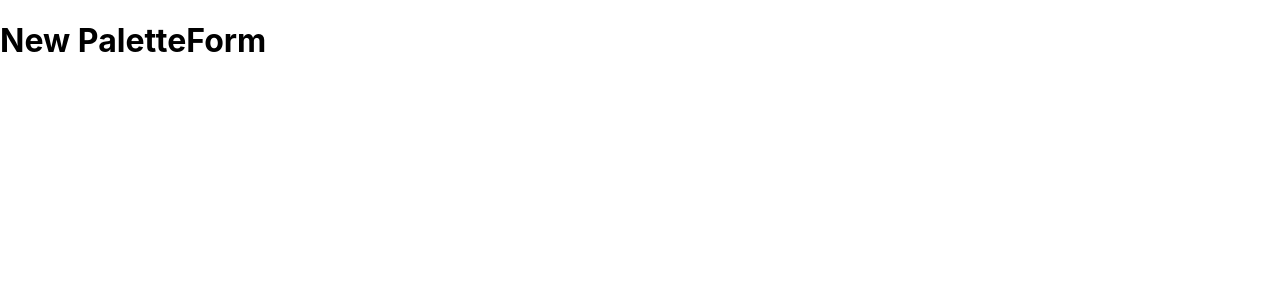
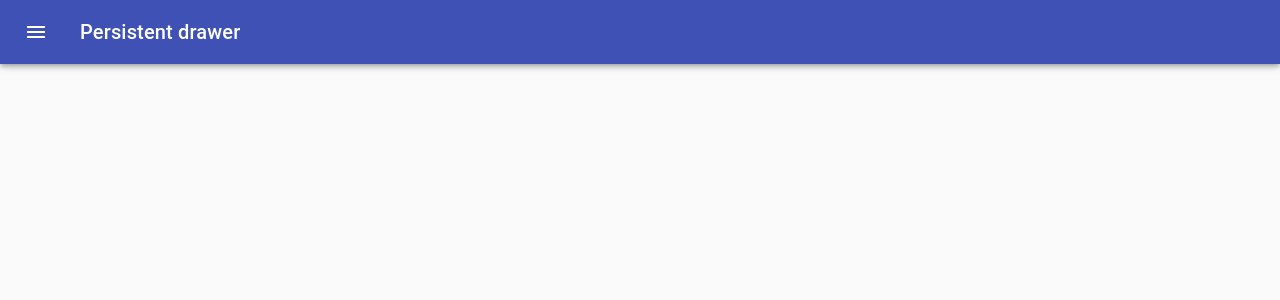
Before and after one commit to SumanIslam/ui-color-palette-react, a React (Create React App) app: page /palette/new in a window 1280 px wide. Shown: the top 300 px of the page. Built offline with nearby package versions, Linux system fonts and the light colour scheme.

Commit message:
added drawer

```diff
--- a/package.json
+++ b/package.json
@@ -7,6 +7,7 @@
     "@material-ui/icons": "^4.11.2",
     "@material-ui/styles": "^4.11.4",
     "chroma-js": "^2.1.1",
+    "classnames": "^2.3.1",
     "rc-slider": "^9.7.2",
     "react": "^17.0.2",
     "react-copy-to-clipboard": "^5.0.3",
--- a/src/NewPaletteForm.js
+++ b/src/NewPaletteForm.js
@@ -1,14 +1,143 @@
+// dependencies
+import AppBar from '@material-ui/core/AppBar';
+import CssBaseline from '@material-ui/core/CssBaseline';
+import Divider from '@material-ui/core/Divider';
+import Drawer from '@material-ui/core/Drawer';
+import IconButton from '@material-ui/core/IconButton';
+import { withStyles } from '@material-ui/core/styles';
+import Toolbar from '@material-ui/core/Toolbar';
+import Typography from '@material-ui/core/Typography';
+import ChevronLeftIcon from '@material-ui/icons/ChevronLeft';
+import MenuIcon from '@material-ui/icons/Menu';
+import classNames from 'classnames';
 import React, { Component } from 'react';
 
-// eslint-disable-next-line react/prefer-stateless-function
+// styles
+const drawerWidth = 240;
+
+const styles = theme => ({
+  root: {
+    display: 'flex',
+  },
+  appBar: {
+    transition: theme.transitions.create(['margin', 'width'], {
+      easing: theme.transitions.easing.sharp,
+      duration: theme.transitions.duration.leavingScreen,
+    }),
+  },
+  appBarShift: {
+    width: `calc(100% - ${drawerWidth}px)`,
+    marginLeft: drawerWidth,
+    transition: theme.transitions.create(['margin', 'width'], {
+      easing: theme.transitions.easing.easeOut,
+      duration: theme.transitions.duration.enteringScreen,
+    }),
+  },
+  menuButton: {
+    marginLeft: 12,
+    marginRight: 20,
+  },
+  hide: {
+    display: 'none',
+  },
+  drawer: {
+    width: drawerWidth,
+    flexShrink: 0,
+  },
+  drawerPaper: {
+    width: drawerWidth,
+  },
+  drawerHeader: {
+    display: 'flex',
+    alignItems: 'center',
+    padding: '0 8px',
+    ...theme.mixins.toolbar,
+    justifyContent: 'flex-end',
+  },
+  content: {
+    flexGrow: 1,
+    padding: theme.spacing.unit * 3,
+    transition: theme.transitions.create('margin', {
+      easing: theme.transitions.easing.sharp,
+      duration: theme.transitions.duration.leavingScreen,
+    }),
+    marginLeft: -drawerWidth,
+  },
+  contentShift: {
+    transition: theme.transitions.create('margin', {
+      easing: theme.transitions.easing.easeOut,
+      duration: theme.transitions.duration.enteringScreen,
+    }),
+    marginLeft: 0,
+  },
+});
+
 class NewPaletteForm extends Component {
+  state = {
+    open: false,
+  };
+
+  handleDrawerOpen = () => {
+    this.setState({ open: true });
+  };
+
+  handleDrawerClose = () => {
+    this.setState({ open: false });
+  };
+
   render() {
+    const { classes, theme } = this.props;
+    const { open } = this.state;
+
     return (
-      <div>
-        <h1>New PaletteForm</h1>
+      <div className={classes.root}>
+        <CssBaseline />
+        <AppBar
+          position="fixed"
+          className={classNames(classes.appBar, {
+            [classes.appBarShift]: open,
+          })}
+        >
+          <Toolbar disableGutters={!open}>
+            <IconButton
+              color="inherit"
+              aria-label="Open drawer"
+              onClick={this.handleDrawerOpen}
+              className={classNames(classes.menuButton, open && classes.hide)}
+            >
+              <MenuIcon />
+            </IconButton>
+            <Typography variant="h6" color="inherit" noWrap>
+              Persistent drawer
+            </Typography>
+          </Toolbar>
+        </AppBar>
+        <Drawer
+          className={classes.drawer}
+          variant="persistent"
+          anchor="left"
+          open={open}
+          classes={{
+            paper: classes.drawerPaper,
+          }}
+        >
+          <div className={classes.drawerHeader}>
+            <IconButton onClick={this.handleDrawerClose}>
+              <ChevronLeftIcon />
+            </IconButton>
+          </div>
+          <Divider />
+        </Drawer>
+        <main
+          className={classNames(classes.content, {
+            [classes.contentShift]: open,
+          })}
+        >
+          <div className={classes.drawerHeader} />
+        </main>
       </div>
     );
   }
 }
 
-export default NewPaletteForm;
+export default withStyles(styles, { withTheme: true })(NewPaletteForm);
```
Also changed, not shown: 1 other file (tests, documents, lock files or other folders).
